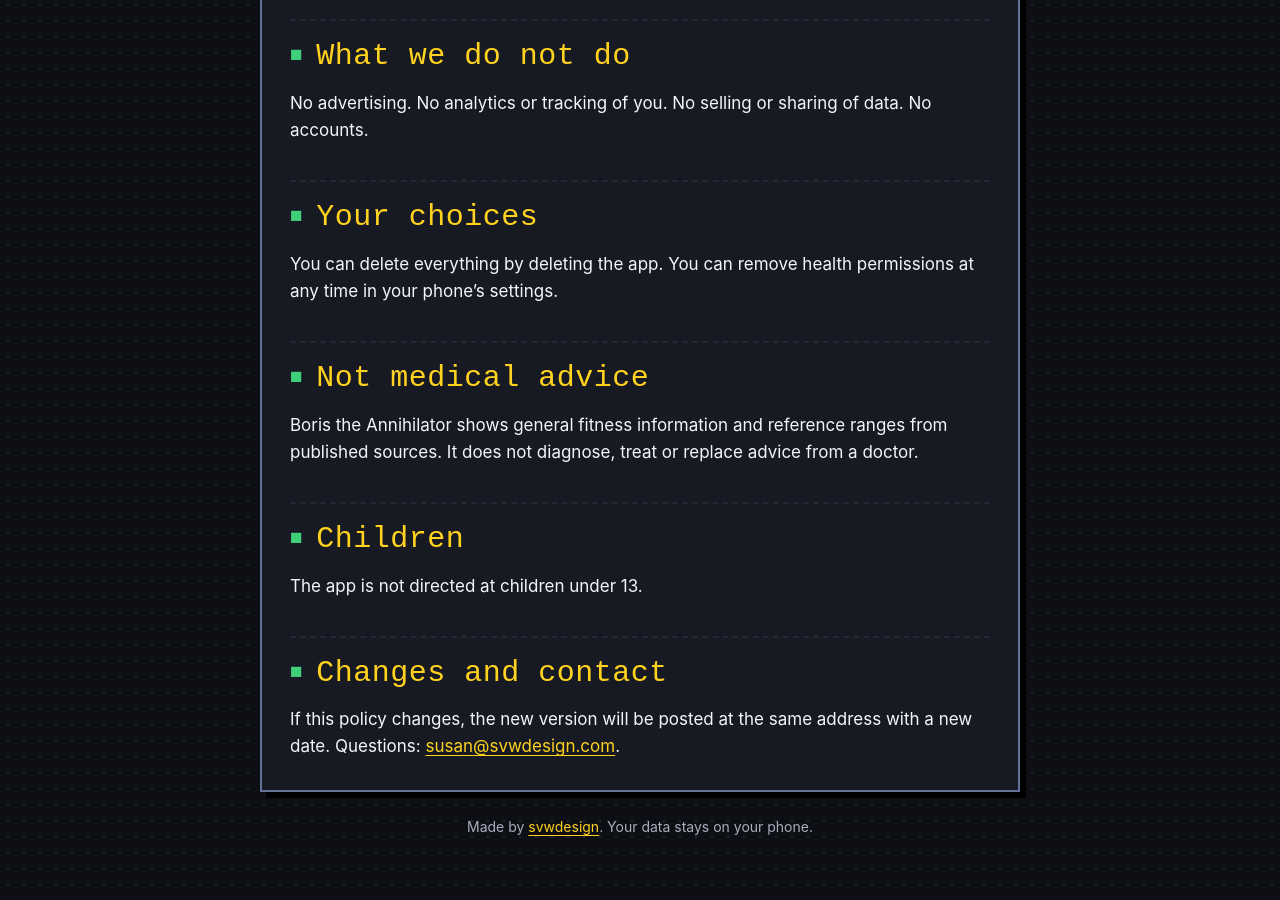
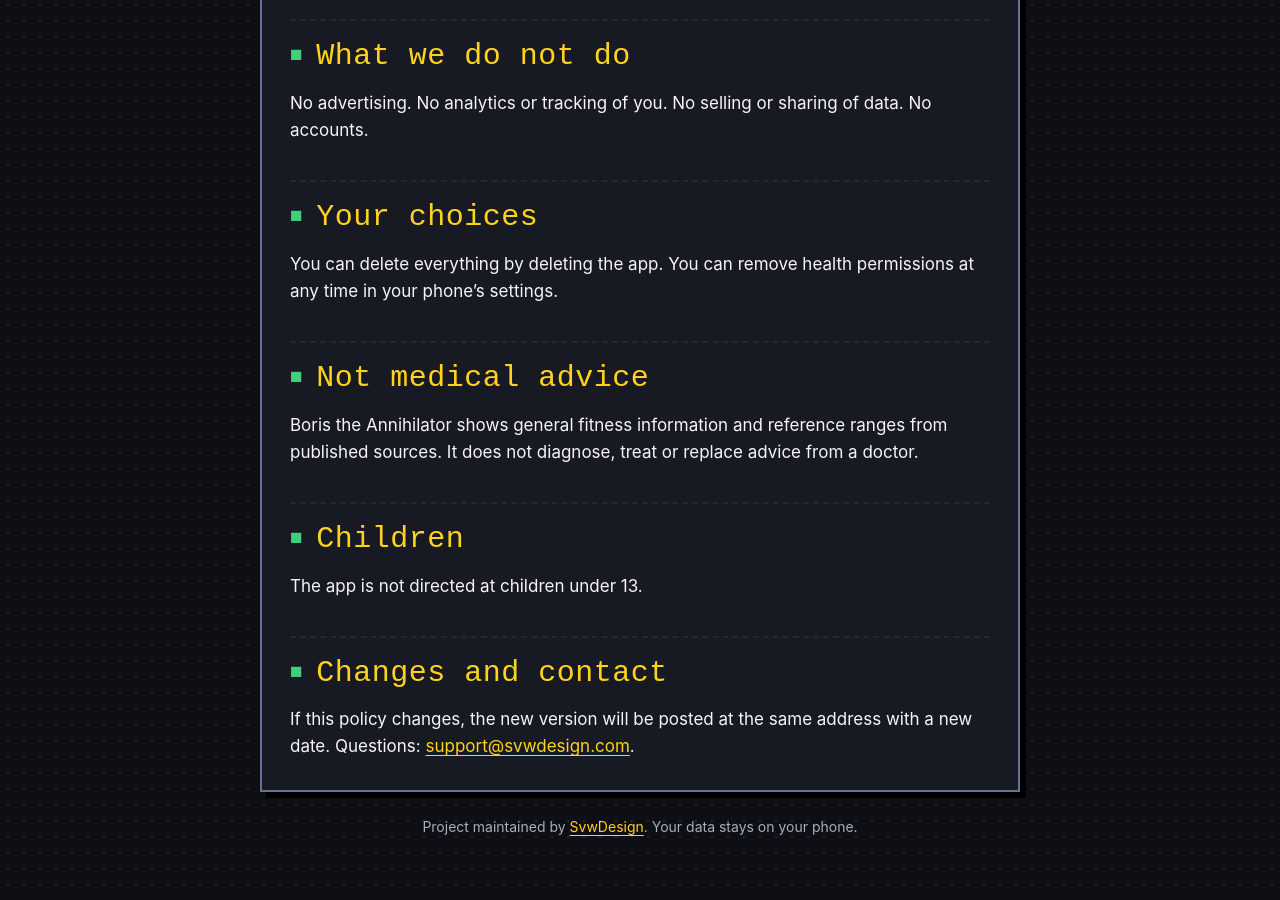
Before and after one commit to susanvw/boris-privacy, a Jekyll site: the page built from privacy.md, in a window 1280 px wide and 900 px high, scrolled down 1955 px. Built offline with Jekyll 4.4.1, drawn with Linux system fonts in a browser that asks for light colours; some web fonts are replaced; some of the changed text lies outside the part shown.

Commit message:
Use support@svwdesign.com and credit SvwDesign in the footer
Co-Authored-By: Claude Opus 5.5 (1M context) <noreply@anthropic.com>

```diff
--- a/_layouts/default.html
+++ b/_layouts/default.html
@@ -26,7 +26,7 @@
     {{ content }}
   </main>
   <footer>
-    <p>Made by <a href="mailto:susan@svwdesign.com">svwdesign</a>. Your data stays on your phone.</p>
+    <p>Project maintained by <a href="mailto:support@svwdesign.com">SvwDesign</a>. Your data stays on your phone.</p>
   </footer>
 </body>
 </html>
--- a/privacy.md
+++ b/privacy.md
@@ -6,7 +6,7 @@ permalink: /privacy/
 
 # Boris the Annihilator privacy policy
 
-*Last updated: 6 October 2026. Contact: [susan@svwdesign.com](mailto:susan@svwdesign.com).*
+*Last updated: 6 October 2026. Contact: [support@svwdesign.com](mailto:support@svwdesign.com).*
 
 Boris the Annihilator is a fitness app. It is built to keep your information on your phone.
 
@@ -48,4 +48,4 @@ Boris the Annihilator shows general fitness information and reference ranges fro
 The app is not directed at children under 13.
 
 ## Changes and contact
-If this policy changes, the new version will be posted at the same address with a new date. Questions: [susan@svwdesign.com](mailto:susan@svwdesign.com).
+If this policy changes, the new version will be posted at the same address with a new date. Questions: [support@svwdesign.com](mailto:support@svwdesign.com).
```
Also changed, not shown: index.md (+1 -1 lines).
